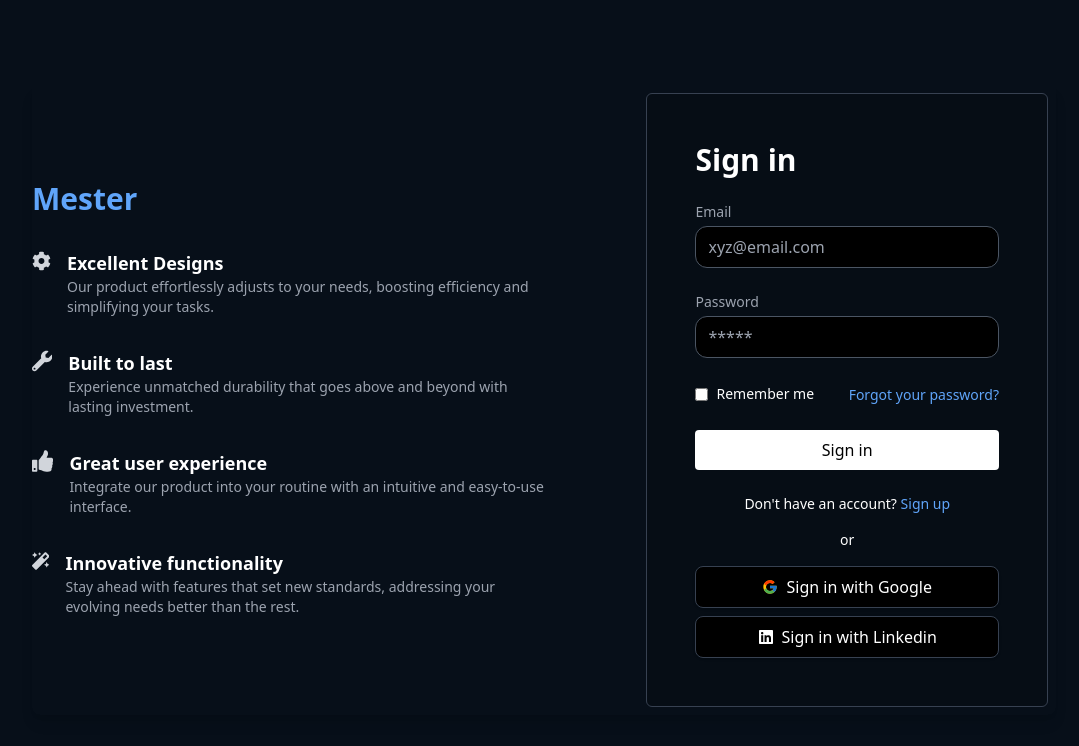
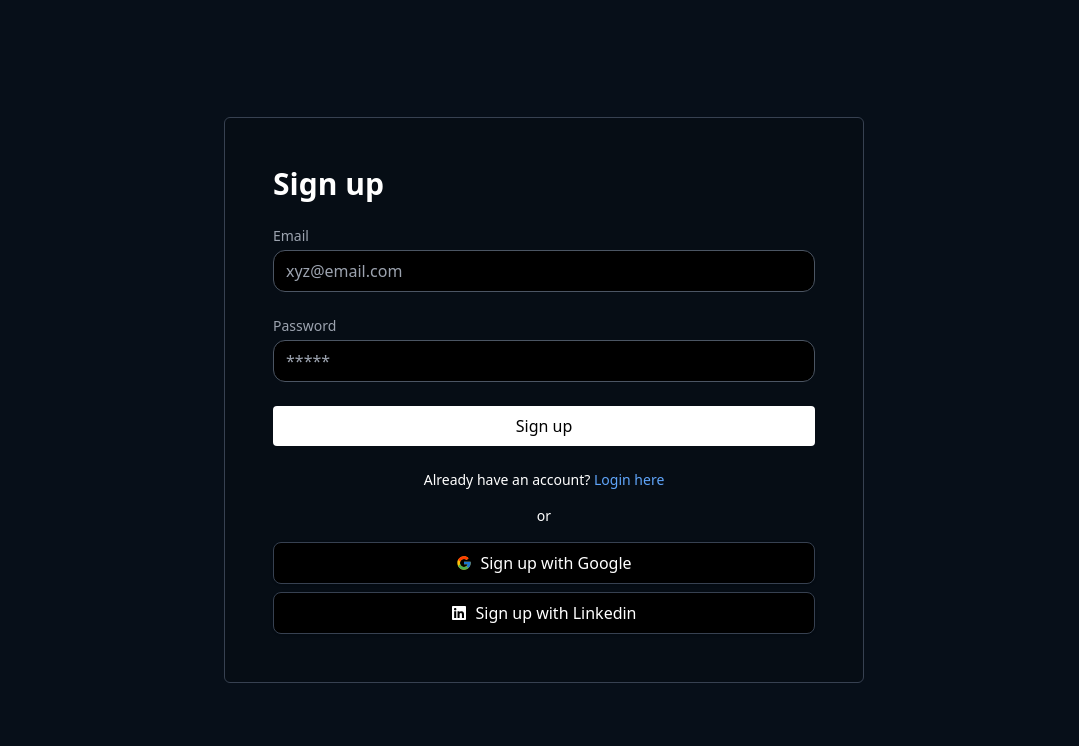
Before and after one commit to bhrtsnegi/pahadibaba, a React (Vite) app: page /signup in a window 1280 px wide. Shown: the top 746 px of the page, without its empty margins (96-1175 px from the left). Built offline with nearby package versions, Linux system fonts and the light colour scheme.

Commit message:
add: signup functionality and page

```diff
--- a/src/App.jsx
+++ b/src/App.jsx
@@ -7,12 +7,12 @@ import Service from './pages/Service';
 import Pages from './pages/Pages';
 import Pricing from './pages/Pricing';
 import LoginScreen from './pages/LoginScreen';
+import SignupScreen from './pages/SignupScreen'; // Assuming you have a signup screen
 
 function App() {
-  // State to track if the user is logged in
   const [isLoggedIn, setIsLoggedIn] = useState(false);
 
-  // Function to handle the login
+  // Function to handle login
   const handleLogin = () => {
     setIsLoggedIn(true);
   };
@@ -20,17 +20,23 @@ function App() {
   return (
     <Router>
       <div>
-        {/* Show LoginScreen if not logged in, otherwise show Navbar and other routes */}
         {!isLoggedIn ? (
-          <LoginScreen onLogin={handleLogin} />
+          <Routes>
+            {/* Define a route for the login page */}
+            <Route path="/login" element={<LoginScreen onLogin={handleLogin} />} />
+            <Route path="/signup" element={<SignupScreen />} />
+            {/* Redirect any other paths to login */}
+            <Route path="*" element={<LoginScreen onLogin={handleLogin} />} />
+          </Routes>
         ) : (
           <>
             <Navbar />
             <Routes>
-              <Route path="/" element={<Homepage />} />
+              <Route path="/" element={<Homepage />} /> {/* Ensure homepage route exists */}
               <Route path="/service" element={<Service />} />
               <Route path="/pages" element={<Pages />} />
               <Route path="/pricing" element={<Pricing />} />
+              <Route path="*" element={<Homepage />} /> {/* Fallback route */}
             </Routes>
           </>
         )}
--- a/src/pages/LoginScreen.jsx
+++ b/src/pages/LoginScreen.jsx
@@ -2,6 +2,7 @@ import { useState } from 'react';
 import { FaCog, FaWrench, FaThumbsUp, FaMagic } from 'react-icons/fa';
 import { FcGoogle } from 'react-icons/fc';
 import { FaLinkedin } from 'react-icons/fa';
+import { Link } from 'react-router-dom'; // <-- Import Link
 
 const LoginScreen = ({ onLogin })  => {
     const [email, setEmail] = useState('');
@@ -14,7 +15,6 @@ const LoginScreen = ({ onLogin })  => {
         console.log('Password:', password);
         onLogin();
     };
-
 
     return (
         <div className="min-h-screen flex items-center justify-evenly bg-[#070f19] text-white">
@@ -107,7 +107,7 @@ const LoginScreen = ({ onLogin })  => {
                         </button>
                     </form>
                     <div className="mt-6 text-center text-sm">
-                        Don't have an account? <a href="#" className="text-blue-400 hover:underline">Sign up</a>
+                        Don't have an account? <Link to="/signup" className="text-blue-400 hover:underline">Sign up</Link>
                     </div>
                     <div className="mt-4 text-center text-sm">or</div>
                     <div className="mt-4 flex-row">
@@ -122,6 +122,6 @@ const LoginScreen = ({ onLogin })  => {
             </div>
         </div>
     );
-}
+};
 
 export default LoginScreen;
--- /dev/null
+++ b/src/pages/SignUpScreen.jsx
@@ -0,0 +1,72 @@
+import { useState } from 'react';
+import { useNavigate } from 'react-router-dom';
+import { FcGoogle } from 'react-icons/fc';
+import { FaLinkedin } from 'react-icons/fa';
+
+const SignupScreen = () => {
+  const [email, setEmail] = useState('');
+  const [password, setPassword] = useState('');
+  const navigate = useNavigate();
+
+  const handleSubmit = (e) => {
+    e.preventDefault();
+    // Handle signup logic here
+    console.log('Email:', email);
+    console.log('Password:', password);
+    navigate('/'); // Navigate to the homepage after signup
+  };
+
+  return (
+    <div className="min-h-screen flex items-center justify-center bg-[#070f19] text-white">
+      <div className="w-full lg:w-1/2 m-2 lg:p-12 bg-[#060d15] border rounded-md border-gray-700 hover:animate-shake">
+        <h2 className="text-3xl text-left font-bold mb-6">Sign up</h2>
+        <form className="space-y-6" onSubmit={handleSubmit}>
+          <div>
+            <label htmlFor="email" className="block text-sm font-medium text-gray-400">Email</label>
+            <input
+              type="email"
+              id="email"
+              value={email}
+              placeholder='xyz@email.com'
+              onChange={(e) => setEmail(e.target.value)}
+              className="w-full px-3 py-2 mt-1 text-white border border-gray-600 bg-black rounded-xl focus:outline-none focus:ring-2 focus:ring-blue-500 focus:border-transparent"
+              required
+            />
+          </div>
+          <div>
+            <label htmlFor="password" className="block text-sm font-medium text-gray-400">Password</label>
+            <input
+              type="password"
+              id="password"
+              value={password}
+              placeholder='*****'
+              onChange={(e) => setPassword(e.target.value)}
+              className="w-full px-3 py-2 mt-1 text-white border border-gray-600 bg-black rounded-xl focus:outline-none focus:ring-2 focus:ring-blue-500 focus:border-transparent"
+              required
+            />
+          </div>
+          <button
+            type="submit"
+            className="w-full py-2 px-4 bg-white hover:bg-gray-300 text-black rounded focus:outline-none focus:ring-2 focus:ring-blue-500"
+          >
+            Sign up
+          </button>
+        </form>
+        <div className="mt-6 text-center text-sm">
+          Already have an account? <a href="/login" className="text-blue-400 hover:underline">Login here</a>
+        </div>
+        <div className="mt-4 text-center text-sm">or</div>
+        <div className="mt-4 flex-row">
+          <button className="flex items-center justify-center w-full p-2 my-2 bg-black text-white border rounded-lg border-gray-700 shadow hover:bg-gray-300 hover:text-black focus:outline-none focus:ring-2 focus:ring-gray-500">
+            <FcGoogle className="mr-2" /> Sign up with Google
+          </button>
+          <button className="flex items-center justify-center w-full p-2 bg-black text-white border rounded-lg border-gray-700 shadow hover:bg-blue-900 focus:outline-none focus:ring-2 focus:ring-blue-500">
+            <FaLinkedin className="mr-2" /> Sign up with Linkedin
+          </button>
+        </div>
+      </div>
+    </div>
+  );
+};
+
+export default SignupScreen;
```
Lines whose indentation alone changed are shown as unchanged.
